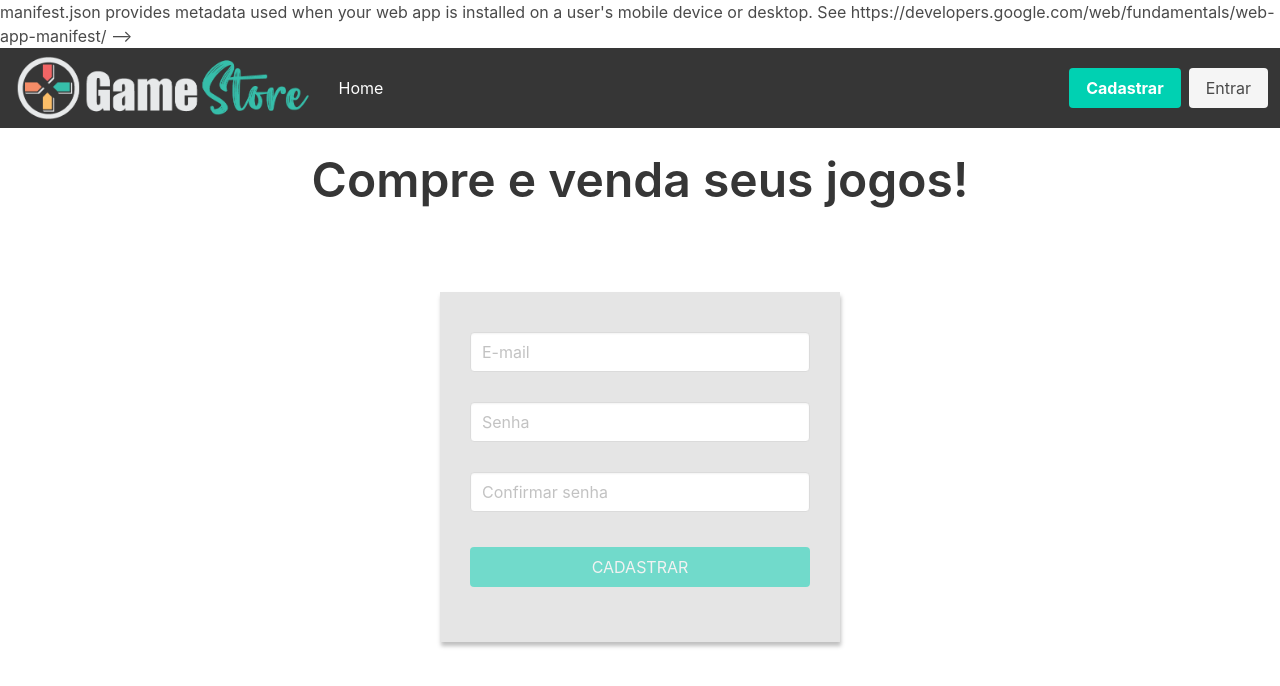
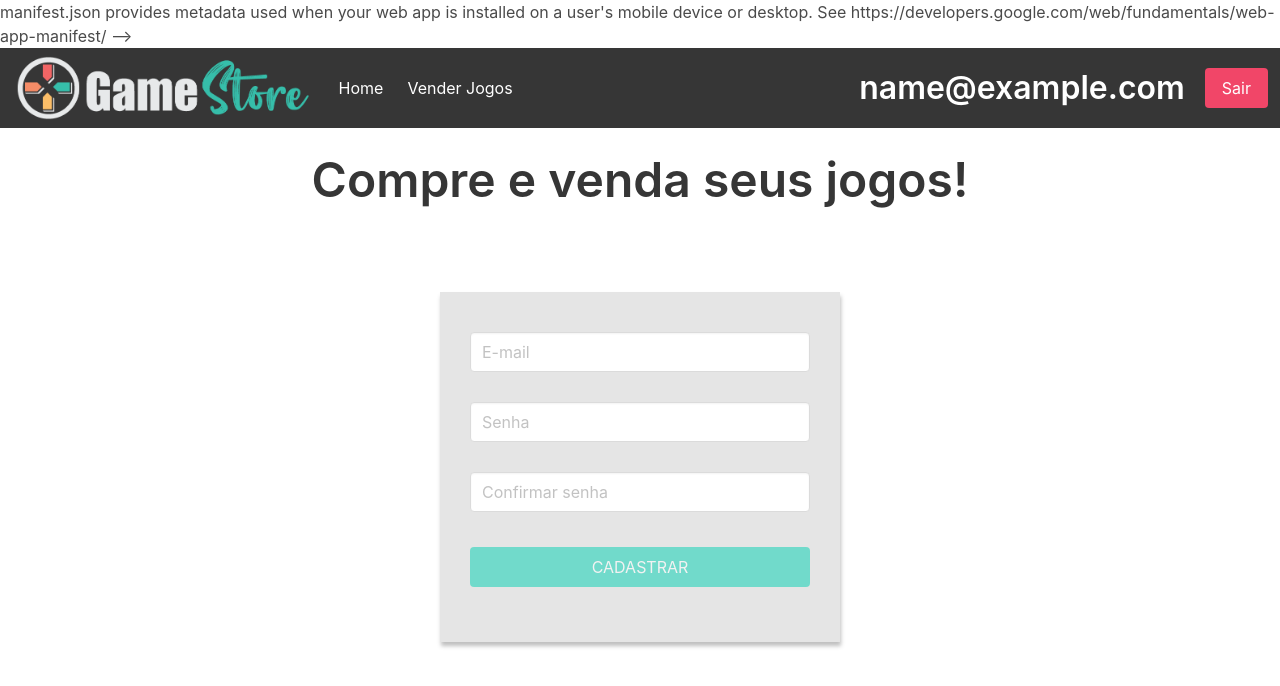
Before and after one commit to joaohsneto/dt-codigo-font-game-store, a React (Create React App) app in the folder front-end/: page /register in a window 1280 px wide. Shown: the top 686 px of the page. Built offline with nearby package versions, Linux system fonts and the light colour scheme; sample sign-in values are in the browser's storage.

Commit message:
Dinamizando navbar

```diff
--- a/front-end/src/components/NavBar.jsx
+++ b/front-end/src/components/NavBar.jsx
@@ -1,6 +1,74 @@
-import React from 'react';
+import React, { useState, useEffect } from 'react';
+// import GameStoreContext from '../context/context';
 
 const GeneralNavbar = () => {
+  const [currentUser, setCurrentUser] = useState({
+    userData: '',
+    userLogged: false,
+  });
+
+  useEffect(() => {
+    const loggedUser = JSON.parse(localStorage.getItem('user'));
+    if (loggedUser) {
+      setCurrentUser({
+        userData: loggedUser,
+        userLogged: true,
+      });
+    }
+  }, []);
+
+  const logged = () => {
+    return (
+      <div className="navbar-menu">
+        <div className="navbar-start">
+          <a className="navbar-item" href='/'>
+            Home
+          </a>
+          <a className="navbar-item" href='/'>
+            Vender Jogos
+          </a>
+        </div>
+        <div className="navbar-end">
+          <div className="navbar-item">
+            <div className="user-email">
+              <h3 className="title is-3 title-text-email">
+                { currentUser.userData.email }
+              </h3>
+            </div>
+            <div className="buttons">
+              <a className="button is-danger" href='/' onClick={ () => localStorage.clear() }>
+                Sair
+              </a>
+            </div>
+          </div>
+        </div>
+      </div>
+    )
+  }
+
+  const notLogged = () => {
+    return (
+      <div className="navbar-menu">
+        <div className="navbar-start">
+          <a className="navbar-item" href='/'>
+            Home
+          </a>
+        </div>
+        <div className="navbar-end">
+          <div className="navbar-item">
+            <div className="buttons">
+              <a className="button is-primary" href='/register'>
+                <strong>Cadastrar</strong>
+              </a>
+              <a className="button is-light" href='/'>
+                Entrar
+              </a>
+            </div>
+          </div>
+        </div>
+      </div>
+    )
+  }
 
   return (
     <nav className="navbar is-dark" role="navigation" aria-label="main navigation">
@@ -15,27 +83,7 @@ const GeneralNavbar = () => {
           <span aria-hidden="true"></span>
         </a>
       </div>
-
-      <div id="navbarBasicExample" className="navbar-menu">
-        <div className="navbar-start">
-          <a className="navbar-item" href='/'>
-            Home
-          </a>
-        </div>
-
-        <div className="navbar-end">
-          <div className="navbar-item">
-            <div className="buttons">
-              <a className="button is-primary" href='/register'>
-                <strong>Cadastrar</strong>
-              </a>
-              <a className="button is-light" href='/'>
-                Entrar
-              </a>
-            </div>
-          </div>
-        </div>
-      </div>
+      { currentUser.userLogged ? logged() : notLogged() }
     </nav>
   );
 };
--- a/front-end/src/components/RegisterUser.jsx
+++ b/front-end/src/components/RegisterUser.jsx
@@ -82,7 +82,7 @@ const RegisterUser = () => {
     localStorage.setItem('user',
       JSON.stringify({
         email: data.email,
-        // token: data.token,
+        token: data.token,
       }));
     if (data.message) {
       setMsgError(data.message);
--- /dev/null
+++ b/front-end/src/context/context.js
@@ -0,0 +1,5 @@
+import { createContext } from 'react';
+
+const GameStoreContext = createContext();
+
+export default GameStoreContext;
--- a/front-end/src/index.js
+++ b/front-end/src/index.js
@@ -3,10 +3,13 @@ import ReactDOM from 'react-dom';
 import './index.css';
 import App from './App';
 import reportWebVitals from './reportWebVitals';
+import Provider from './provider/provider';
 
 ReactDOM.render(
   <React.StrictMode>
-    <App />
+    <Provider>
+      <App />
+    </Provider>
   </React.StrictMode>,
   document.getElementById('root')
 );
--- /dev/null
+++ b/front-end/src/provider/provider.js
@@ -0,0 +1,30 @@
+import React, { useState } from 'react';
+import PropTypes from 'prop-types';
+import GameStoreContext from '../context/context';
+
+function Provider({ children }) {
+  const [currentUser, setCurrentUser] = useState({
+    userData: '',
+    userLogged: false,
+  });
+  const contextValue = {
+    currentUser,
+    setCurrentUser,
+  };
+
+  return (
+    <GameStoreContext.Provider value={ contextValue }>
+      {children}
+    </GameStoreContext.Provider>
+  );
+}
+
+Provider.propTypes = {
+  // https://stackoverflow.com/questions/42122522/reactjs-what-should-the-proptypes-be-for-this-props-children
+  children: PropTypes.oneOfType([
+    PropTypes.arrayOf(PropTypes.node),
+    PropTypes.node,
+  ]).isRequired,
+};
+
+export default Provider;
--- a/front-end/src/styles/resgister.css
+++ b/front-end/src/styles/resgister.css
@@ -52,3 +52,11 @@
 .navbar-item img {
   max-height: 4rem;
 }
+
+.user-email {
+  margin-right: 20px;
+}
+
+.title-text-email {
+  color: white;
+}
```
Also changed, not shown: 1 other file (tests, documents, lock files or other folders).
